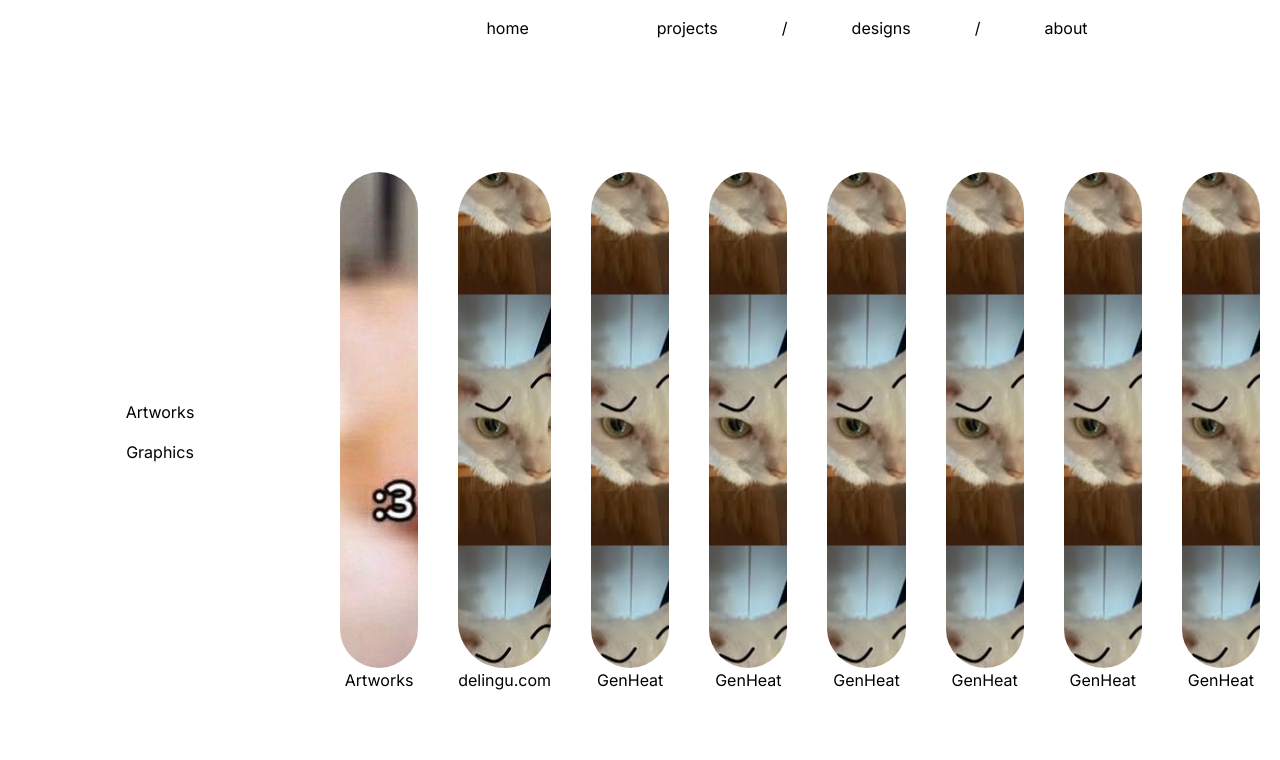
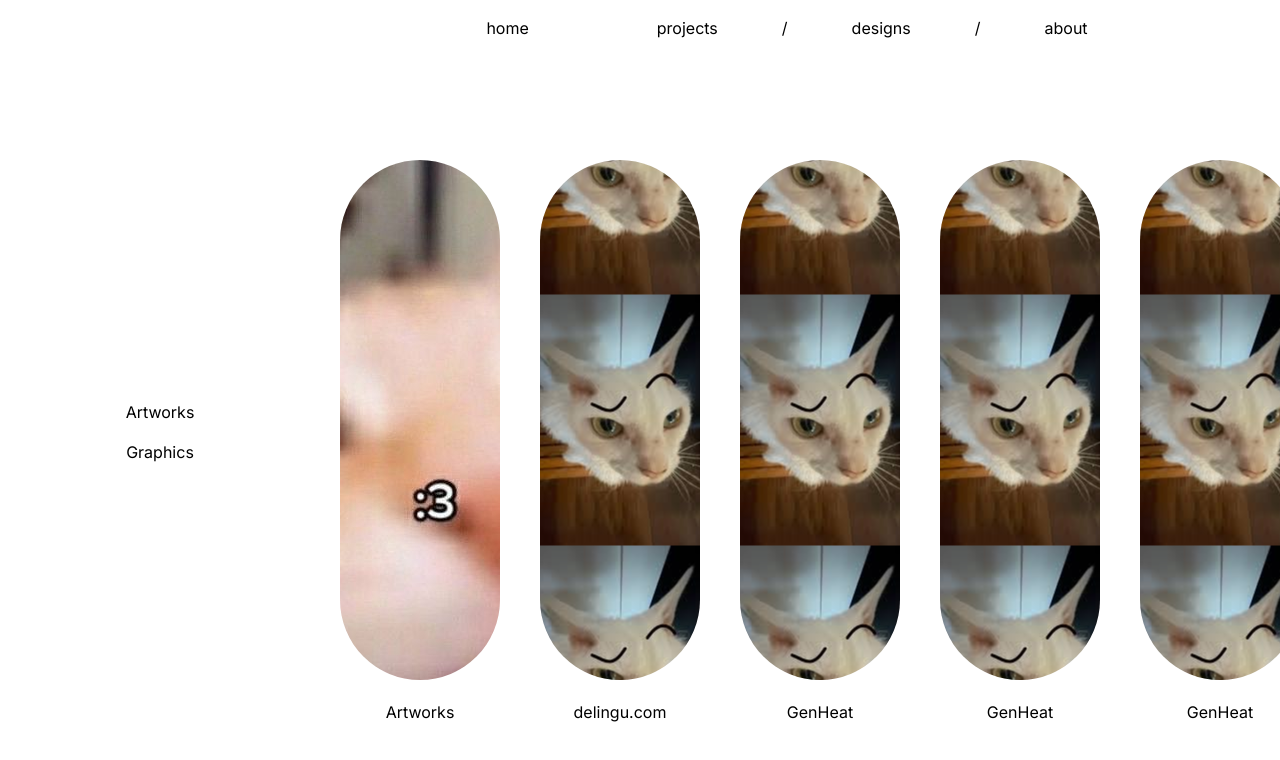
Before and after one commit to snootfef/Personal-Site, a Next.js app: page /designs in a window 1280 px wide. Shown: the top 760 px of the page. Built offline with nearby package versions, Linux system fonts and the light colour scheme.

Commit message:
Almost finished design page

```diff
--- a/src/app/data/designs.ts
+++ b/src/app/data/designs.ts
@@ -12,7 +12,7 @@ const designArtwork: Array<DesignProps> = [
 ];
 
 const designGraphics: Array<DesignProps> = [
-   { name: 'Artworks', description: 'lorem ipsun ryan zhu', img: 'test.jpg' },
+   { name: 'chmeese', description: 'lorem ipsun ryan zhu', img: 'test.jpg' },
    { name: 'delingu.com', description: 'lorem ipsun ryan zhu', img: 'test1.jpg' },
    { name: 'GenHeat', description: 'lorem ipsun ryan zhu', img: 'test1.jpg' },
    { name: 'GenHeat', description: 'lorem ipsun ryan zhu', img: 'test1.jpg' },
--- a/src/app/designs/DesignIcon.tsx
+++ b/src/app/designs/DesignIcon.tsx
@@ -1,20 +1,34 @@
 import { DesignProps } from "../Interfaces/Interfaces"
 import { designArtwork } from '../data/designs'
 
-export default function designIcon({ design }: { design: DesignProps }) {
+export default function designIcon({ design, index, flip, setFlip }: { design: DesignProps, index: number, flip: number, setFlip: Function }) {
    return (
       <main
-         className="flex flex-col items-center w-full h-[65vh] m-5"
+         className="flex flex-col items-center"
+      >
+         <div
+            className={`card ${flip === index ? "flip" : ""} min-w-[12.5vw] h-[65vh] m-5`}
          >
             <section
+               onClick={() => setFlip(index)}
                style={{
                   backgroundImage: "url('/assets/" + design.img + "')",
                   backgroundPosition: "center"
                }}
                className="rounded-full front flex flex-col items-center justify-center w-full h-full"
             >
-
             </section>
+            <section
+               onClick={() => setFlip(-1)}
+               className="flex items-center justify-center rounded-full back bg-purple-300 w-full h-full"
+            >
+               <p
+                  className="text-xs"
+               >
+                  aaaaaa
+               </p>
+            </section>
+         </div>
          <p>
             {design.name}
          </p>
--- a/src/app/designs/page.tsx
+++ b/src/app/designs/page.tsx
@@ -7,12 +7,14 @@ import { designGraphics } from '../data/designs'
 import { DesignProps } from '../Interfaces/Interfaces';
 
 export default function Page() {
-   const [sidebar, setSidebar] = useState(0);
+   const [flip, setFlip] = useState(-1);
+   const [sidebar, setSidebar] = useState(designArtwork);
    const sidebarNames = ["Artworks", "Graphics"];
+   const designArray = [designArtwork, designGraphics];
 
    return (
       <main
-         className='flex flex-col items-center min-w-screen h-screen overflow-auto'
+         className='flex flex-col items-center min-w-screen h-screen'
       >
          <Nav />
          <section
@@ -22,22 +24,27 @@ export default function Page() {
                id="sidebar"
                className='flex flex-col w-[25vw] items-center justify-center'
             >
-               {sidebarNames.map((name: string) =>
+               {sidebarNames.map((name: string, index) =>
                   <p
-                     className='p-2'
+                     className='p-2 cursor-pointer'
+                     onClick={() => setSidebar(designArray[index])}
                   >
                      {name}
                   </p>
                )}
             </section>
             <div
-               className='flex flex-row w-[75vw] overflow-x-scroll'
+               className='w-[75vw] h-full'
             >
-               {designArtwork.map((design: DesignProps) =>
-                  <DesignIcon
-                     design={design}>
-                  </DesignIcon>
-               )}
+               <div
+                  className='w-full h-full flex flex-row items-center flex-nowrap overflow-x-scroll'
+               >
+                  {sidebar.map((design: DesignProps, index) =>
+                     <DesignIcon
+                        design={design} index={index} flip={flip} setFlip={setFlip}>
+                     </DesignIcon>
+                  )}
+               </div>
             </div>
          </section>
       </main>
```
Lines whose indentation alone changed are shown as unchanged.
